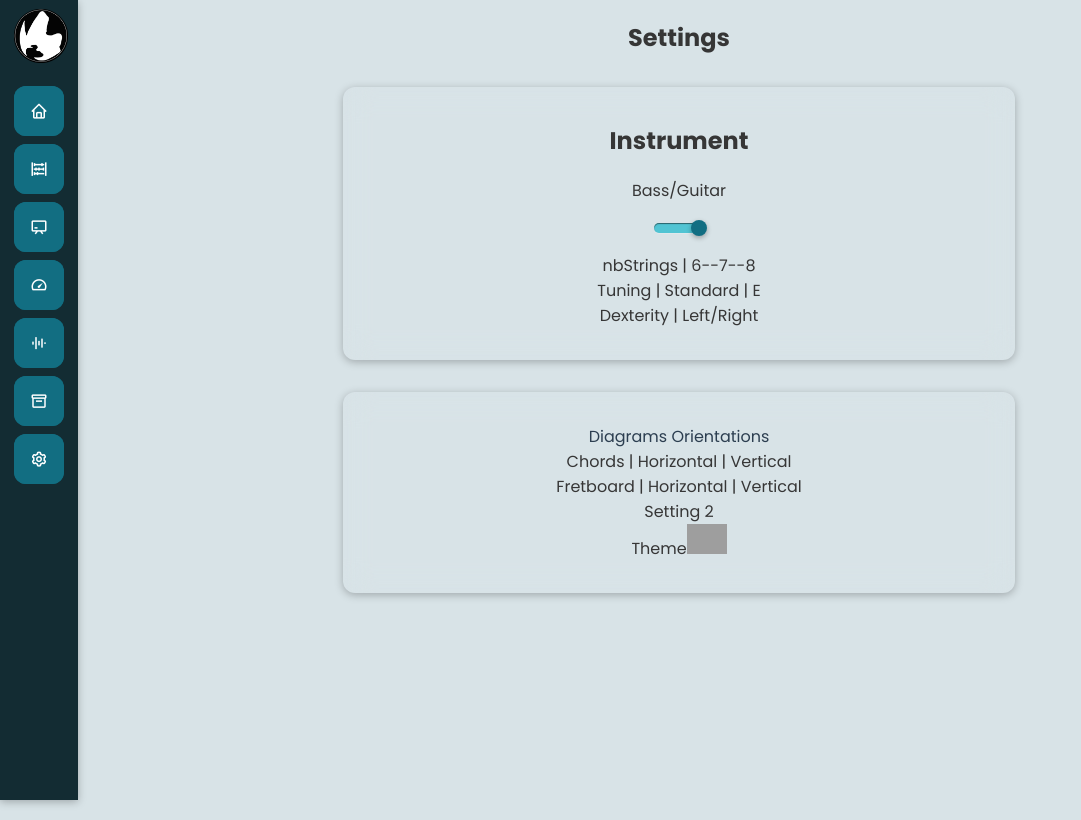
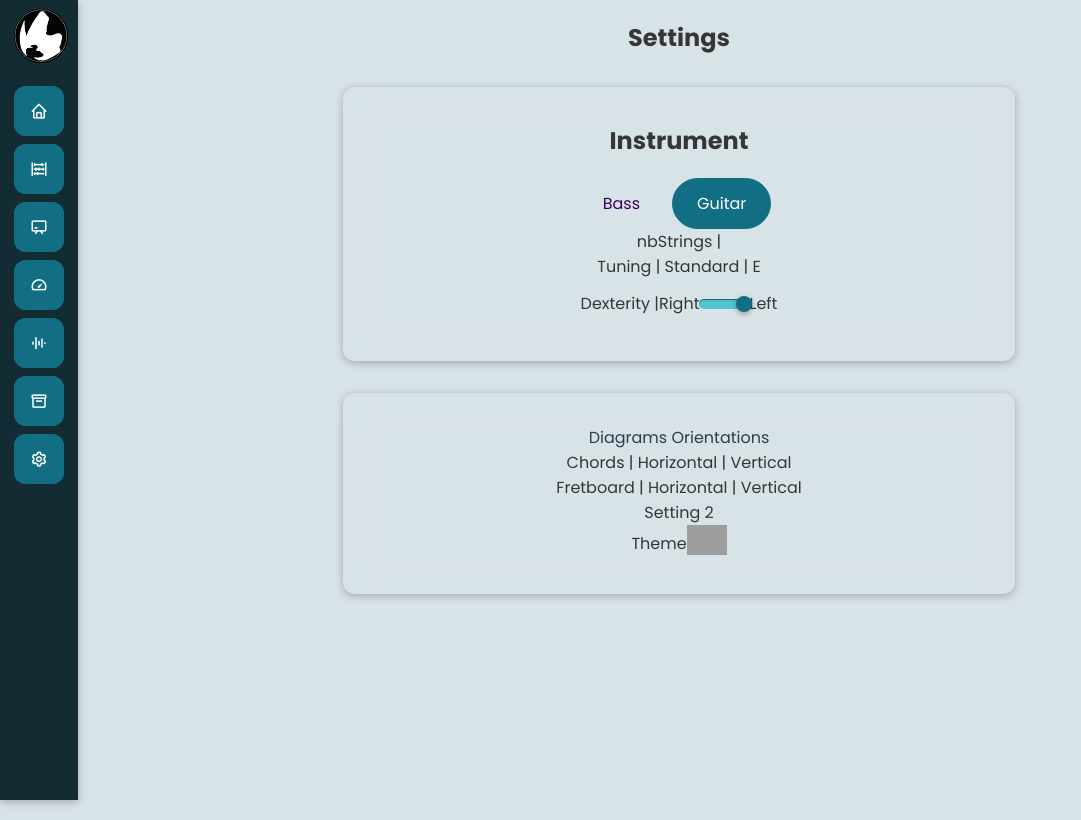
Before and after one commit to goldovsky/the-black-book, a Vue app: page /settings in a window 1280 px wide. Shown: the whole page, without its empty margins (0-1081 px from the left). Built offline with nearby package versions, Linux system fonts and the light colour scheme; grey boxes are pictures that could not be loaded.

Commit message:
updated viewsettings with dexterity

```diff
--- a/src/assets/css/styles.scss
+++ b/src/assets/css/styles.scss
@@ -98,11 +98,10 @@ input.theme-switch:checked + label {
   transform: translateY(0);
 }
 
-/* .slideOne */
-.slideOne {
+.slideDexterity {
   width: 50px;
   height: 10px;
-  background: var(--switch-background);
+  //background: var(--switch-background);
   margin: 20px auto;
   position: relative;
   border-radius: 50px;
@@ -128,4 +127,3 @@ input.theme-switch:checked + label {
     }
   }
 }
-/* end .slideOne */
--- a/src/assets/css/theme-colors.scss
+++ b/src/assets/css/theme-colors.scss
@@ -3,6 +3,12 @@
 // 51C4D3
 // 126E82
 // 132C33
+//$primary-color: #D8E3E7;
+//$secondary-color: #51C4D3;
+//$tertiary-color: #126E82;
+//$quaternary-color: #132C33;
+//$quinary-color: #0000;
+
 :root {
   --app-background-color: #d8e3e7;
   /**
@@ -23,13 +29,13 @@
   /**
     * FRETBOARD
     */
-  --fretboard-reference-color:#132c33; // #7c27b4;
+  --fretboard-reference-color: #132c33; // #7c27b4;
   --fretboard-string-color: #126e82; // #a8744d;
   --fretboard-fret-color: #00000019; //#707070;
   --fretboard-note-color: #0f267b;
   --fretboard-root-color: #ba2121;
-  --fretboard-noteText-color: #EEEEEE;
-  --fretboard-rootText-color: #EEEEEE;
+  --fretboard-noteText-color: #eeeeee;
+  --fretboard-rootText-color: #eeeeee;
   /**
     * TITLES
     */
@@ -44,9 +50,10 @@
   /**
     * Items
     */
-  --switch-background: #51C4D3;
+  --switch-background-left: #51c4d3;
+  --switch-background-right: #132c33;
   --switch-color: #126e82;
-
+  --button-color: #126e82;
 }
 
 [theme="dark"] {
@@ -69,13 +76,13 @@
   /**
     * FRETBOARD
     */
-    --fretboard-reference-color: #d8e3e7;
-    --fretboard-string-color: #d8e3e7; // #a8744d;
-    --fretboard-fret-color: #d8e3e719;// #707070;
-    --fretboard-note-color: #0f267b;
-    --fretboard-root-color: #ba2121;
-    --fretboard-noteText-color: #EEEEEE;
-    --fretboard-rootText-color: #EEEEEE;
+  --fretboard-reference-color: #d8e3e7;
+  --fretboard-string-color: #d8e3e7; // #a8744d;
+  --fretboard-fret-color: #d8e3e719; // #707070;
+  --fretboard-note-color: #0f267b;
+  --fretboard-root-color: #ba2121;
+  --fretboard-noteText-color: #eeeeee;
+  --fretboard-rootText-color: #eeeeee;
   /**
     * TITLES
     */
@@ -90,6 +97,7 @@
   /**
     * Items
     */
-    --switch-background: #51C4D3;
-    --switch-color: #126e82;
+  --switch-background-left: #51c4d3;
+  --switch-background-right: #132c33;
+  --switch-color: #126e82;
 }
--- a/src/components/ui/BaseButton.vue
+++ b/src/components/ui/BaseButton.vue
@@ -34,8 +34,8 @@ a {
   text-decoration: none;
   padding: 0.75rem 1.5rem;
   font: inherit;
-  background-color: #3a0061;
-  border: 1px solid #3a0061;
+  background-color: var(--button-color);
+  border: 1px solid var(--button-color);
   color: white;
   cursor: pointer;
   border-radius: 30px;
--- a/src/components/views/ViewSettings.vue
+++ b/src/components/views/ViewSettings.vue
@@ -4,24 +4,47 @@
     <base-card>
       <h2>Instrument</h2>
       <ul>
-        <li>Bass/Guitar</li>
-        <!-- .slideOne -->
-        <section title=".slideOne">
-          <div class="slideOne">
-            <input
-              type="checkbox"
-              value="None"
-              id="slideOne"
-              name="check"
-              checked
-            />
-            <label for="slideOne"></label>
+        <li>
+          <base-button
+            :mode="{ flat: !switchToBass }"
+            @click="switchInstrumentToBass(true)"
+            >Bass</base-button
+          >
+          <base-button
+            :mode="{ flat: switchToBass }"
+            @click="switchInstrumentToBass(false)"
+            >Guitar</base-button
+          >
+        </li>
+        <li>
+          <div>nbStrings |</div>
+        </li>
+        <li>Tuning | Standard | E</li>
+        <li>
+          <div>Dexterity |</div>
+          <div>Right</div>
+          <div title="Dexterity">
+            <div
+              class="slideDexterity"
+              :style="{
+                background: `var(--switch-background-${
+                  leftDexterity ? 'left' : 'right'
+                })`,
+              }"
+            >
+              <input
+                type="checkbox"
+                value="None"
+                id="slideDexterity"
+                name="check"
+                v-model="leftDexterity"
+                @click="switchDexterity"
+              />
+              <label for="slideDexterity"></label>
+            </div>
           </div>
-          <!-- end .slideOne -->
-        </section>
-        <li>nbStrings | 6--7--8</li>
-        <li>Tuning | Standard | E</li>
-        <li>Dexterity | Left/Right</li>
+          <div>Left</div>
+        </li>
       </ul>
     </base-card>
     <base-card>
@@ -64,15 +87,28 @@ export default {
   data() {
     return {
       darkMode: null,
+      leftDexterity: null,
+      switchToBass: null,
     };
   },
   name: "ViewSettings",
   created() {
     this.darkMode = this.$store.getters.darkMode;
+    this.leftDexterity = this.$store.getters.leftDexterity;
+    this.switchToBass = this.$store.getters.switchToBass;
   },
   methods: {
     switchTheme() {
       this.$store.dispatch("switchTheme");
+    },
+    switchDexterity() {
+      this.$store.dispatch("switchDexterity");
+    },
+    switchInstrumentToBass(s) {
+      this.$store.dispatch({
+        type: "switchToBass",
+        value: s,
+      });
     },
   },
 };
@@ -90,6 +126,10 @@ ul {
 
 li {
   margin: 0 0.5rem;
+  display: flex;
+  flex-direction: row;
+  align-items: center;
+  justify-content: center;
 }
 
 .cardsettings {
--- a/src/store/store.js
+++ b/src/store/store.js
@@ -12,6 +12,7 @@ const store = createStore({
       appTitle: "TheBlackBook",
       darkMode: false,
       leftDexterity: true,
+      switchToBass: false,
       nbStrings: 6,
       chordDiagramWidth: 16, // de base à 20
       fretboardSwitchStringSymmetry: false,
@@ -32,25 +33,40 @@ const store = createStore({
     },
     fretboardSwitchStringSymmetry(state) {
       return state.fretboardSwitchStringSymmetry;
+    },
+    switchToBass(state) {
+      return state.switchToBass;
     }
   },
   mutations: {
-    switchTheme() {
+    switchTheme(state) {
       // todo maybe move this somewhere else?
       // add/remove class to/from html tag
       let htmlElement = document.documentElement;
 
-      if (this.darkMode) {
+      if (state.darkMode) {
         htmlElement.setAttribute("theme", "light");
       } else {
         htmlElement.setAttribute("theme", "dark");
       }
-      this.darkMode = !this.darkMode;
+      state.darkMode = !state.darkMode;
+    },
+    switchDexterity(state) {
+      state.leftDexterity = !state.leftDexterity;
+    },
+    switchToBass(state, payload) {
+      state.switchToBass = payload.value;
     }
   },
   actions: {
     switchTheme(context) {
       context.commit('switchTheme');
+    },
+    switchDexterity(context) {
+      context.commit('switchDexterity');
+    },
+    switchToBass(context, payload) {
+      context.commit('switchToBass', payload);
     }
   }
 });
```
